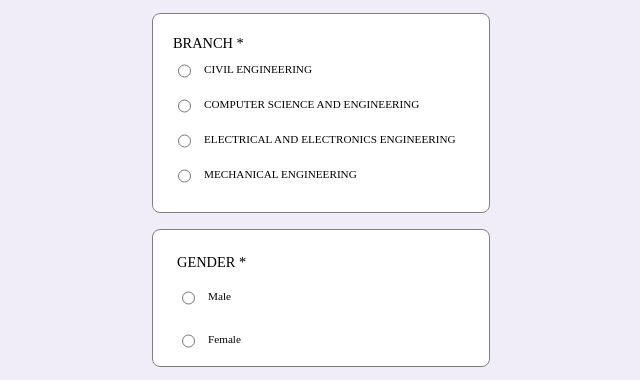
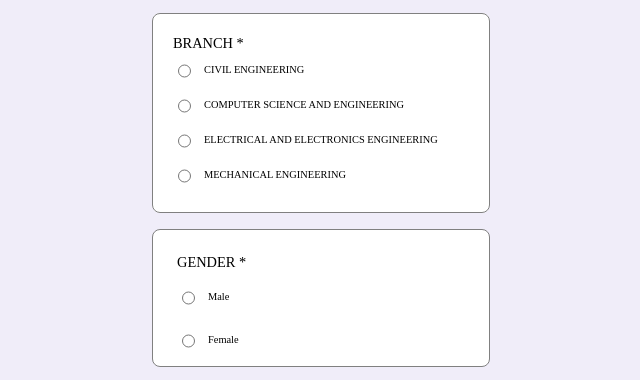
Before and after one commit to shivanshshukla3682-gif/my-form, a plain HTML site: page index.html in a window 1280 px wide. Shown: the part 352-732 px from the top of the page, 319-959 px from the left. Drawn offline with Linux system fonts and the light colour scheme; a script that the page names is missing.

Commit message:
update style.css

```diff
--- a/style.css
+++ b/style.css
@@ -42,7 +42,7 @@ label{
   font-size: 1.8vh;
 }
 .n{
-  font-size: 1.4vh;
+  font-size: 1.3vh;
   display: flex;
   align-items: center;
   gap: 10px;
```
